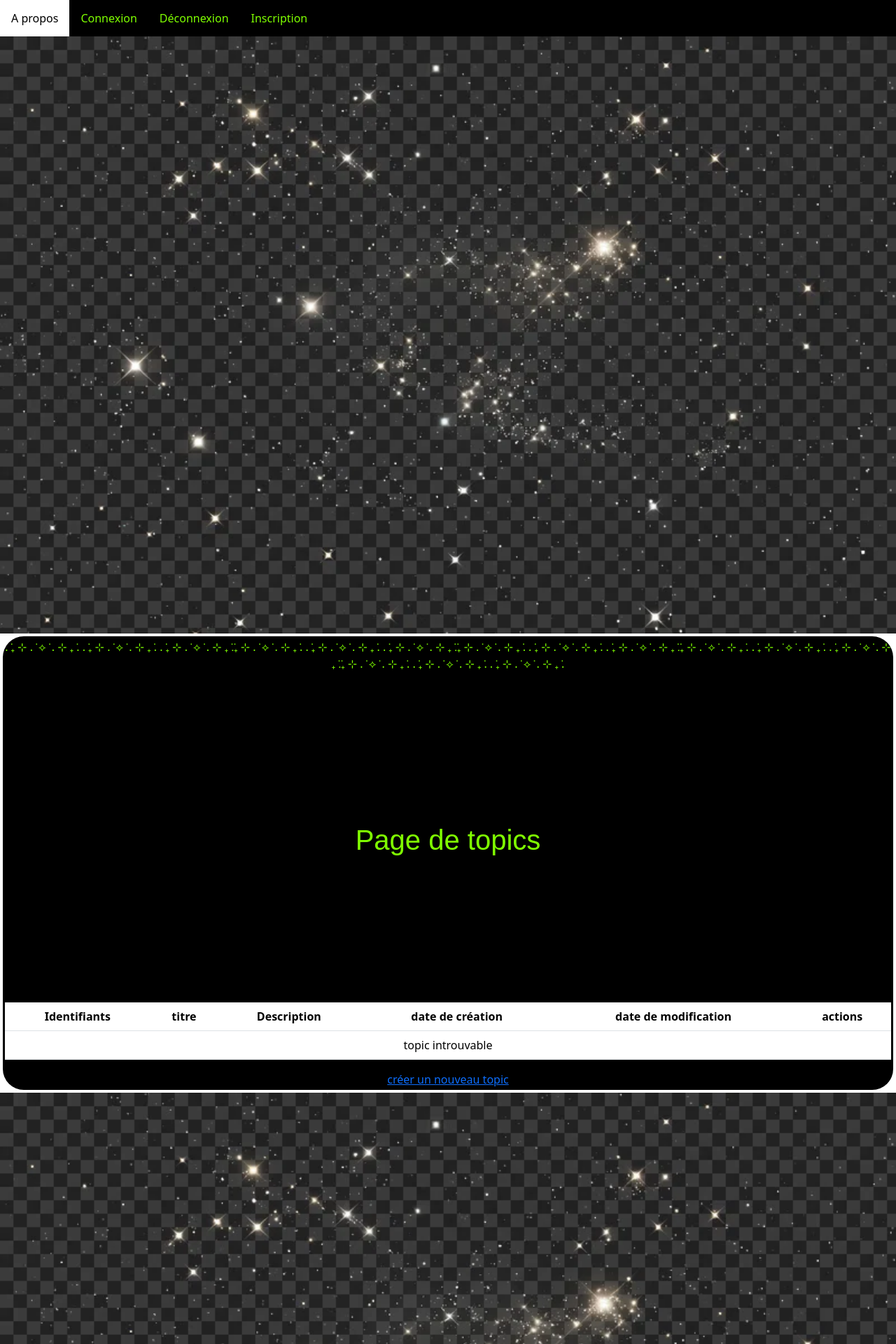
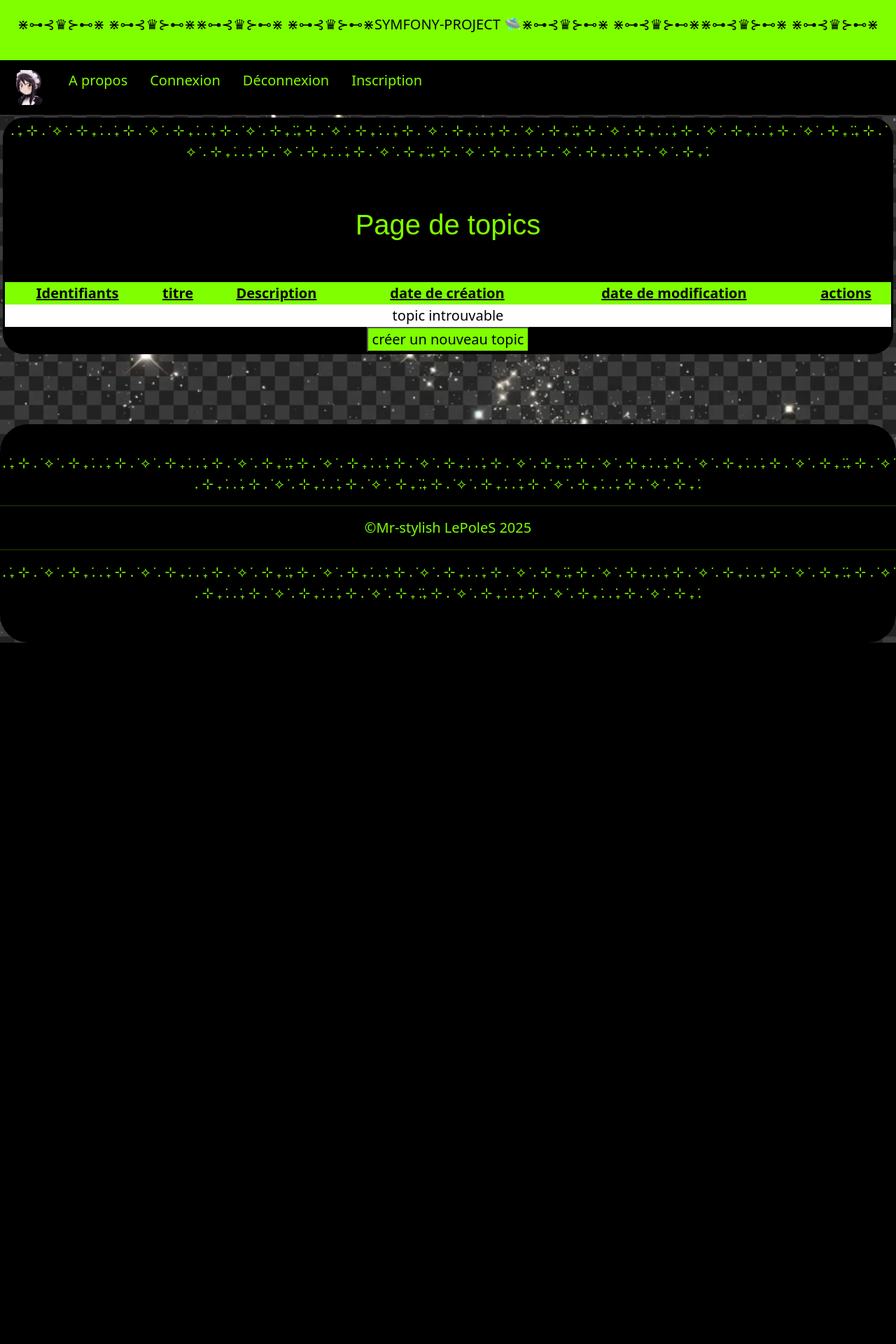
Before and after one commit to ono-shitsuji/forum-symfony, a Symfony app: template templates/topic/index.html.twig in a window 1280 px wide. Shown: the top 1920 px of the page at 70% size. After the commit the page ends 918 px from the top, so only its background shows below. Run offline with Twig, Linux system fonts and the light colour scheme; the template is opened without the code that fills it, so the values that code supplies are empty; some libraries are stand-ins or nearby versions.

Commit message:
close to finish

```diff
--- a/public/css/style.css
+++ b/public/css/style.css
@@ -3,7 +3,7 @@
     {
      background-image: url("/img/galaxy_pattern.webp");
      width: 100%;
-     height: 30%;
+     height: 20%;
 
     }
 
@@ -15,20 +15,23 @@
     color: chartreuse;
     font-family: "Slackey", sans-serif;
     text-align: center;
-    padding: 200px;
+    padding: 50px;
 }
 
 .nav {
     background-color:black;
+    margin-top: 60px;
+    margin-bottom: 60px;
 }
 
 footer {
     background-color: black;
     color: chartreuse;
     text-align: center;
-    padding-top: 60px;
-    padding-bottom: 50px;
+    padding-top: 40px;
+    padding-bottom: 40px;
     border-radius: 40px;
+    margin-top: 100px;
 }
 header,nav {
     border-radius: 30px;
@@ -38,7 +41,7 @@
     margin: 4px;
     padding: 3px;
     background-color: black;
-    min-height: 300px;
+    min-height: 200px;
     border-radius: 30px;
     text-align: center;
 }
@@ -87,13 +90,70 @@
 }
 
 
-.void-shape{
-    clip-path: polygon(100%,20%,50%,20%,100%);
-    color: aqua;
-    height: 150px;
-    width: 150px;
-}
 
 p {
     color: chartreuse;
 }
+
+thead
+{
+    color: chartreuse;
+}
+
+td {
+    color: chartreuse;
+    text-decoration: none;
+}
+
+body {
+    background-image: url("/img/galaxy_pattern.webp");
+    background-size: cover;
+    font-size: 20px;
+}
+
+.main-window {
+    background-color: chartreuse;
+    padding: 20px;
+}
+
+.main-window p
+{
+    color: black;
+    text-align: center;
+    text-transform: uppercase;
+}
+
+.array {
+    background-color:black;
+    width: 100%;
+    border-radius: 50px;
+}
+
+.array tr {
+    color: black;
+}
+
+.array td {
+    color: black;
+    background-color: white;
+}
+
+.array th {
+   background-color: chartreuse;
+   text-decoration-line: underline;
+}
+.clipper {
+    display: grid;
+    grid-auto-flow: column;
+    grid-template-columns: repeat(1,auto);
+    font-family: bold;
+    margin-top: 4px;
+}
+
+.tiny {
+    margin-top: 60px;
+}
+
+.navbar {
+    margin-bottom: 60px;
+}
--- /dev/null
+++ b/templates/comment/_delete_form.html.twig
@@ -0,0 +1,4 @@
+<form method="post" action="{{ path('app_comment_delete', {'id': comment.id}) }}" onsubmit="return confirm('Are you sure you want to delete this item?');">
+    <input type="hidden" name="_token" value="{{ csrf_token('delete' ~ comment.id) }}">
+    <button class="btn">supprimer</button>
+</form>
--- /dev/null
+++ b/templates/comment/_form.html.twig
@@ -0,0 +1,4 @@
+{{ form_start(form) }}
+    {{ form_widget(form) }}
+    <button class="btn">{{ button_label|default('Save') }}</button>
+{{ form_end(form) }}
--- a/templates/partials/footer.html.twig
+++ b/templates/partials/footer.html.twig
@@ -1,5 +1,5 @@
 <section class="shape">
-<img src="/img/galaxy_pattern.webp">
+
 </section>
 
 <footer>
--- a/templates/partials/navbar.html.twig
+++ b/templates/partials/navbar.html.twig
@@ -1,5 +1,12 @@
+
+  <div class="main-window">
+  <p>⋇⊶⊰♛⊱⊷⋇ ⋇⊶⊰♛⊱⊷⋇⋇⊶⊰♛⊱⊷⋇ ⋇⊶⊰♛⊱⊷⋇symfony-project 🛸⋇⊶⊰♛⊱⊷⋇ ⋇⊶⊰♛⊱⊷⋇⋇⊶⊰♛⊱⊷⋇ ⋇⊶⊰♛⊱⊷⋇</p>
+  </div>
    <navbar>
             <ul>
+            <li>
+          <a ><img src="{{asset('/img/92183-okaymaid.gif')}}" width="50" ></a>
+        </li>
 
         <li>
           <a  aria-current="page" href="{{path('app_about')}}">A propos</a>
@@ -16,9 +23,6 @@
          <li>
           <a  aria-current="page" href="{{path('app_register')}}">Inscription</a>
         </li>
+
       </ul>
-
         </navbar>
-<section class="shape">
-<img src="/img/galaxy_pattern.webp">
-</section>
--- a/templates/topic/_delete_form.html.twig
+++ b/templates/topic/_delete_form.html.twig
@@ -2,3 +2,4 @@
     <input type="hidden" name="_token" value="{{ csrf_token('delete' ~ topic.id) }}">
     <button class="btn">supprimer</button>
 </form>
+<link
--- a/templates/topic/edit.html.twig
+++ b/templates/topic/edit.html.twig
@@ -1,9 +1,9 @@
 {% extends 'base.html.twig' %}
 
-{% block title %}Edit Topic{% endblock %}
+{% block title %}modification de Topic{% endblock %}
 
 {% block body %}
-    <h1>Edit Topic</h1>
+    <h1>modifier les  Topics</h1>
 
     {{ include('topic/_form.html.twig', {'button_label': 'Update'}) }}
 
--- a/templates/topic/index.html.twig
+++ b/templates/topic/index.html.twig
@@ -3,11 +3,12 @@
 {% block title %}Topic index{% endblock %}
 
 {% block body %}
+   <link rel="stylesheet" href="{{ asset('css/style.css') }}">
 <p>. ݁₊ ⊹ . ݁ ⟡ ݁ . ⊹ ₊ ݁. . ݁₊ ⊹ . ݁ ⟡ ݁ . ⊹ ₊ ݁. . ݁₊ ⊹ . ݁ ⟡ ݁ . ⊹ ₊ ݁.݁₊ ⊹ . ݁ ⟡ ݁ . ⊹ ₊ ݁. . ݁₊ ⊹ . ݁ ⟡ ݁ . ⊹ ₊ ݁. . ݁₊ ⊹ . ݁ ⟡ ݁ . ⊹ ₊ ݁.݁₊ ⊹ . ݁ ⟡ ݁ . ⊹ ₊ ݁. . ݁₊ ⊹ . ݁ ⟡ ݁ . ⊹ ₊ ݁. . ݁₊ ⊹ . ݁ ⟡ ݁ . ⊹ ₊ ݁.݁₊ ⊹ . ݁ ⟡ ݁ . ⊹ ₊ ݁. . ݁₊ ⊹ . ݁ ⟡ ݁ . ⊹ ₊ ݁. . ݁₊ ⊹ . ݁ ⟡ ݁ . ⊹ ₊ ݁.݁₊ ⊹ . ݁ ⟡ ݁ . ⊹ ₊ ݁. . ݁₊ ⊹ . ݁ ⟡ ݁ . ⊹ ₊ ݁. . ݁₊ ⊹ . ݁ ⟡ ݁ . ⊹ ₊ ݁.</p>
     <h1>Page de topics</h1>
 
 
-    <table class="table">
+    <table class="array">
         <thead>
             <tr>
                 <th>Identifiants</th>
@@ -18,17 +19,18 @@
                 <th>actions</th>
             </tr>
         </thead>
-        <tbody>
+        <tbody class="tiny">
         {% for topic in topics %}
             <tr>
+
                 <td>{{ topic.id }}</td>
                 <td>{{ topic.title }}</td>
                 <td>{{ topic.description }}</td>
                 <td>{{ topic.creationDate ? topic.creationDate|date('Y-m-d') : '' }}</td>
                 <td>{{ topic.modificationDate ? topic.modificationDate|date('Y-m-d') : '' }}</td>
                 <td>
-                    <a href="{{ path('app_topic_show', {'id': topic.id}) }}">afficher</a>
-                    <a href="{{ path('app_topic_edit', {'id': topic.id}) }}">modifier</a>
+                    <a href="{{ path('app_topic_show', {'id': topic.id}) }}"><button class="clipper">afficher</button></a>
+                    <a href="{{ path('app_topic_edit', {'id': topic.id}) }}"><button class="clipper">modifier</button></a>
                 </td>
             </tr>
         {% else %}
@@ -39,5 +41,5 @@
         </tbody>
     </table>
 
-    <a href="{{ path('app_topic_new') }}">créer un nouveau topic</a>
+    <a href="{{ path('app_topic_new') }}"><button>créer un nouveau topic</button></a>
 {% endblock %}
--- a/templates/topic/show.html.twig
+++ b/templates/topic/show.html.twig
@@ -3,6 +3,7 @@
 {% block title %}Topic{% endblock %}
 
 {% block body %}
+   <link rel="stylesheet" href="{{ asset('css/style.css') }}">
     <h1>Topic</h1>
 
     <table class="table">
@@ -32,7 +33,7 @@
 
     <a href="{{ path('app_topic_index') }}">retour vers page précédente</a>
 
-    <a href="{{ path('app_topic_edit', {'id': topic.id}) }}">editer</a>
+    <a href="{{ path('app_topic_edit', {'id': topic.id}) }}">modifier</a>
 
     {{ include('topic/_delete_form.html.twig') }}
 {% endblock %}
```
Also changed, not shown: src/Controller/CommentController.php (added, +81 -0 lines), src/Form/CommentType.php (added, +38 -0 lines), src/Form/RegistrationFormType.php (+11 -8 lines), templates/comment/edit.html.twig (added, +13 -0 lines), templates/comment/index.html.twig (added, +40 -0 lines), templates/comment/new.html.twig (added, +11 -0 lines), templates/comment/show.html.twig (added, +35 -0 lines).
